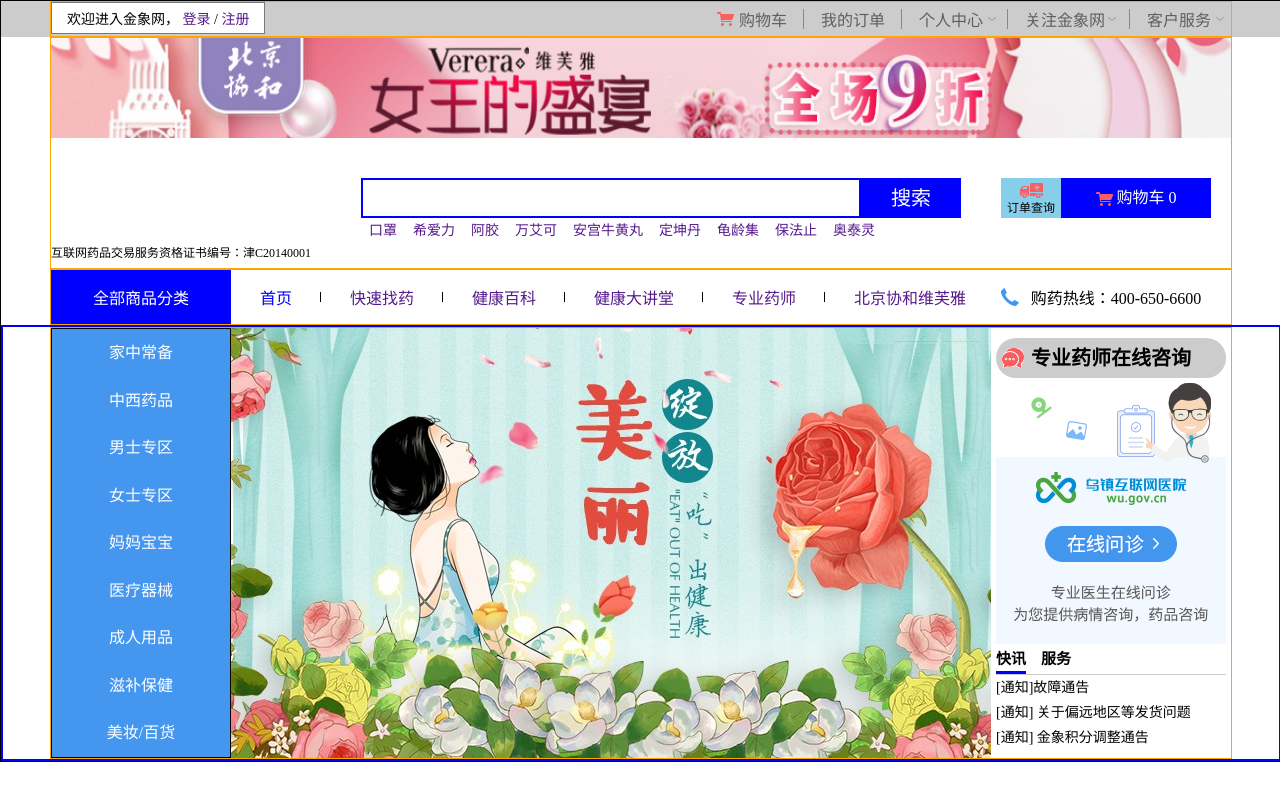
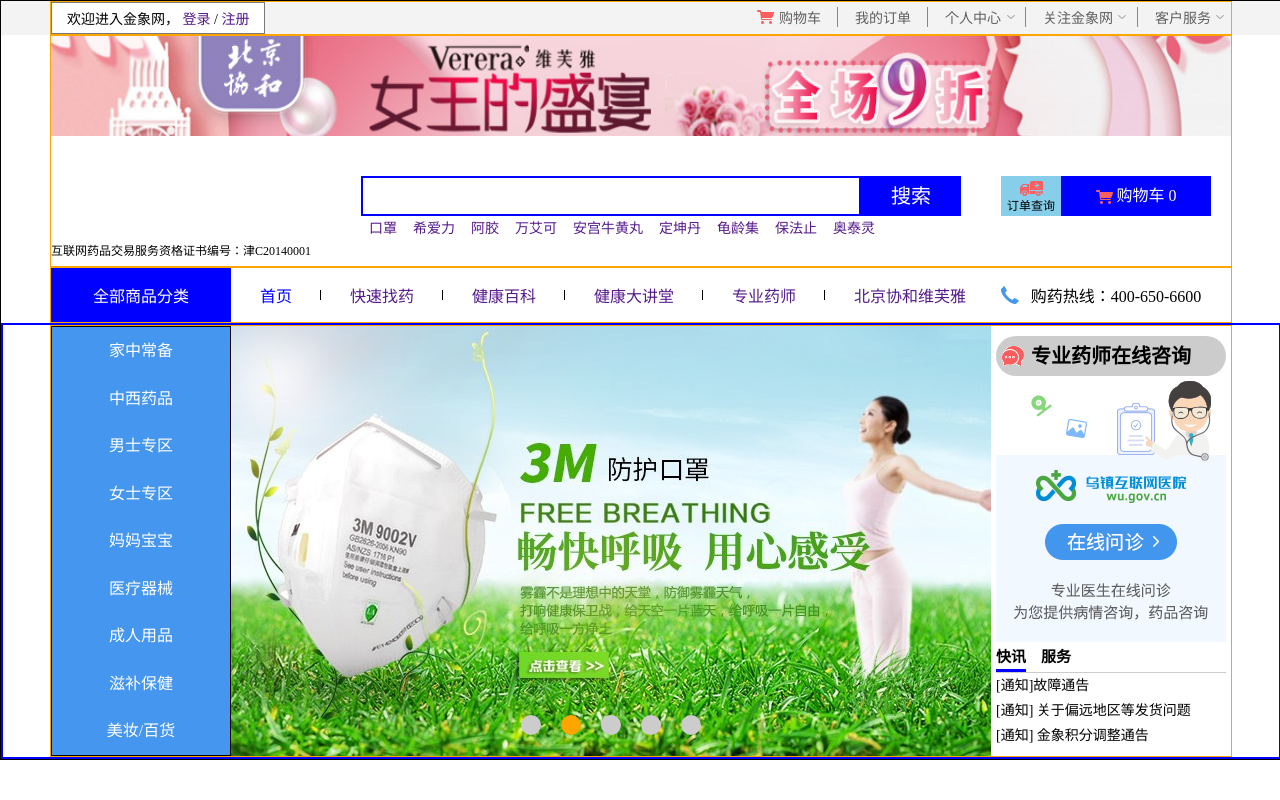
Before and after one commit to CJHgod/Project2, a plain HTML site: page 首页/index.html in a window 1280 px wide. Drawn offline with Linux system fonts and the light colour scheme.

Commit message:
继续完善轮播图

```diff
--- a/首页/index.html
+++ b/首页/index.html
@@ -191,7 +191,15 @@
                             </div>
                         </div>
                         <div class="se3_img">
-                            <img src="./images/86vAJm99_L.jpg" alt="">
+                            <!-- <img src="./images/86vAJm99_L.jpg" alt="">
+                            <img src="./images/86vAJm99_L.jpg" alt=""> -->
+                            <ul>
+                                <li></li>
+                                <li></li>
+                                <li></li>
+                                <li></li>
+                                <li></li>
+                            </ul>
                         </div>
                         <div class="img_right">
                             <div class="imgr_center">
--- a/首页/index.js
+++ b/首页/index.js
@@ -6,6 +6,7 @@ class indexManeger {
         this.topimg1 = data.topimg;
         this.selectdata = data.selectdata;
         this.selectlist = data.selectlist;//列表数据
+        this.loopImg = data.loopImg;
     }
     section2() {
         //渲染顶图
@@ -45,12 +46,6 @@ class indexManeger {
 
 
                 */
-        $(".img_left ul li span").each((c, elecc) => {
-
-
-
-        });
-
 
 
         //动态渲染分类列表中的数据
@@ -122,15 +117,55 @@ class indexManeger {
                 $(".li_left dl").removeAttr("style");
                 $(".li_left >div").attr("class", "").children().attr("class", "mode clearfix");
             }
+        })
 
-
-
-        })
         //鼠标移出消失
         $(".context ").mouseleave(function () {
             // console.log($(this))
             $(".list_context").css("display", "none");
         });
+
+
+        //定义轮播图功能
+        var loopimgs = this.loopImg.map(ele => {
+            return ` <img src="${ele}" alt="">`
+        }).join("");
+        $(".se3_img").append(loopimgs);//插入图片
+
+        //设置轮播图功能
+        $(".se3_img img").eq(0).css("opacity", "1");
+        $(".se3_img li").eq(0).css("background", "orange");
+        var ind = 1;
+
+        var time = function () {
+            var timers = setInterval(function () {
+                $(".se3_img img").eq(ind).css("opacity", "1").siblings("img").css("opacity", "0");
+                $(".se3_img li").eq(ind).css("background", "orange").siblings("li").css("background", "#CCC");;
+                var imglength = $(".se3_img img").length
+                if (ind == imglength - 1) {
+                    ind = 0;
+                } else {
+                    ind++;
+                }
+            }, 3000);
+            $(".se3_img").mouseenter(function () {
+                clearInterval(timers)
+            })
+
+        }
+        time();//页面刷新就调用
+
+        $(".se3_img li").mouseenter(function () {
+
+            ind = $(this).index();
+            $(".se3_img img").eq(ind).css("opacity", "1").siblings("img").css("opacity", "0");
+            $(".se3_img li").eq(ind).css("background", "orange").siblings("li").css("background", "#CCC");;
+
+        })
+
+        $(".se3_img").mouseleave(function () {
+            time();
+        })
 
 
     }
--- a/首页/index.scss
+++ b/首页/index.scss
@@ -3,7 +3,7 @@
   border: 1px solid black;
 
   .section1 {
-    background: #ccc;
+    background: #f3f3f3;
 
     .user_list {
       .s1_left {
@@ -51,6 +51,7 @@
             float: left;
             //   padding: 5px 17px;
             position: relative;
+            font-size: 14px;
             .a1 {
               display: block;
               padding: 5px 17px;
@@ -473,7 +474,33 @@
           }
         }
         .se3_img {
+          width: 760px;
+          height: 430px;
           float: left;
+          position: relative;
+          img {
+            position: absolute;
+            z-index: -2;
+            transition: all 2s;
+            opacity: 0;
+          }
+          ul {
+            position: absolute;
+            bottom: 5%;
+            left: 50%;
+            transform: translateX(-50%);
+            z-index: -1;
+            li {
+              float: left;
+              width: 20px;
+              height: 20px;
+              background: #ccc;
+              border-radius: 50%;
+              margin: 0 10px;
+              transition: all 1s;
+              cursor: pointer;
+            }
+          }
         }
         .img_right {
           width: 240px;
--- a/首页/数据/indexData.js
+++ b/首页/数据/indexData.js
@@ -141,7 +141,11 @@ var datalist = {
             ],
             rightimg: ["./images/yg.jpg", "./images/bw.jpg"],
         },
-    ]
+    ],
+
+    //定义轮播图图片
+    loopImg: ["./images/86vAJm99_L.jpg", "./images/a6EfLKDy_L.jpg", , "./images/I9UL5sOu_L.jpg", , "./images/TByXvpz8_L.jpg", , "./images/xJcJywbz_L.jpg",]
+
 }
 
 
```
Also changed, not shown: 首页/images/I9UL5sOu_L.jpg (added), 首页/images/TByXvpz8_L.jpg (added), 首页/images/XfHE8yxs_L.jpg (added), 首页/images/a6EfLKDy_L.jpg (added), 首页/images/xJcJywbz_L.jpg (added), 首页/index.css, 首页/index.min.css.
